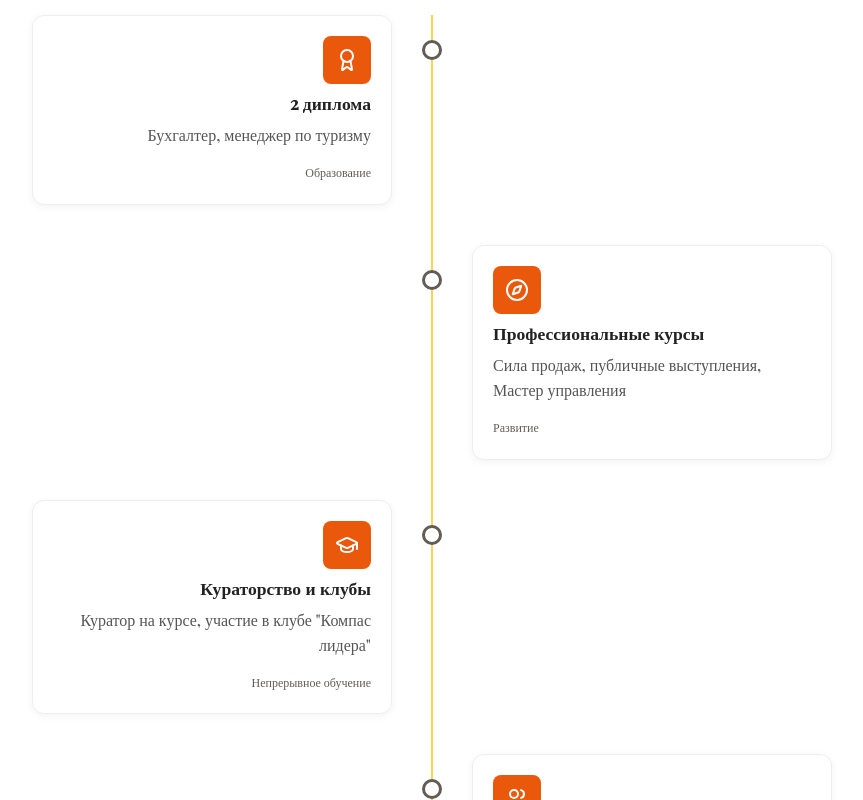
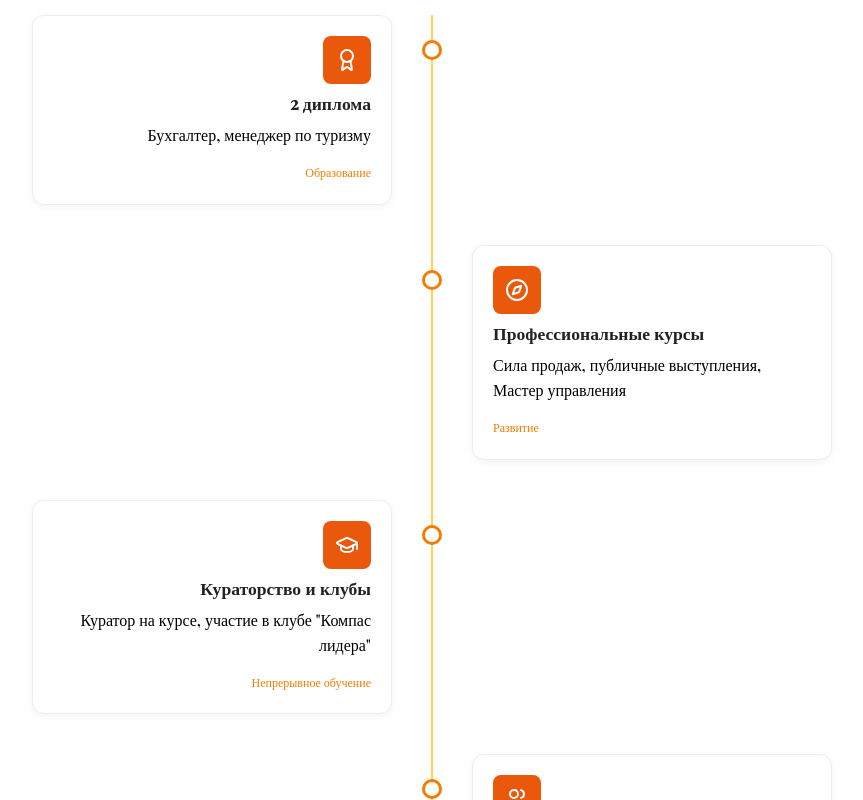
Before and after one commit to ECS1PLE/SvetlanaMinina, a React (Vite) app: page / in a window 1280 px wide. Shown: the part 1680-2480 px from the top of the page, without its empty margins (208-1071 px from the left). Built offline with nearby package versions, Linux system fonts and the light colour scheme.

Commit message:
Fixes colors

```diff
--- a/src/App.css
+++ b/src/App.css
@@ -1,11 +1,11 @@
 @import url("https://fonts.googleapis.com/css2?family=Playfair+Display:wght@500&display=swap");
 :root {
-  --primary: #635c56; /*f57c00*/
+  --primary: #f57c00; /**/
   --secondary: #263238;
   --light-bg: #fff9f0;
   --soft-bg: #fef7e8;
-  --text-dark: #263238;
-  --text-gray: #607d8b;
+  --text-dark: black;
+  --text-gray: black;
   --border-color: #ffd54f;
   --footer-bg: #9e4a1b;
 }
@@ -218,7 +218,7 @@ section h2::after {
 }
 
 .item-content p {
-  color: #555;
+  color: black;
   margin: 5px 0 10px;
 }
 
--- a/src/components/Contacts.tsx
+++ b/src/components/Contacts.tsx
@@ -14,7 +14,7 @@ export const Contacts: React.FC = () => (
         textAlign: "center",
         maxWidth: 600,
         margin: "0 auto 32px",
-        color: "#607d8b",
+        color: "black",
       }}
     >
       Готова обсудить вашу задачу и предложить решение
--- a/src/components/Help.tsx
+++ b/src/components/Help.tsx
@@ -45,7 +45,7 @@ export const Help: React.FC = () => (
         textAlign: "center",
         maxWidth: 600,
         margin: "0 auto 40px",
-        color: "#607d8b",
+        color: "black",
       }}
     >
       Я — практикующий консультант по вопросам карьеры и управления с более чем
--- a/src/components/Reviews.tsx
+++ b/src/components/Reviews.tsx
@@ -32,7 +32,7 @@ export const Reviews: React.FC = () => (
         textAlign: "center",
         maxWidth: "100%",
         margin: "0 auto 32px",
-        color: "#607d8b",
+        color: "black",
       }}
     >
       Что говорят руководители и собственники бизнеса о нашей работе
--- a/src/components/UI/ReviewCard.tsx
+++ b/src/components/UI/ReviewCard.tsx
@@ -12,7 +12,7 @@ export const ReviewCard: React.FC<ReviewCardProps> = ({
   position,
 }) => (
   <div className="review-card">
-    <p style={{ fontStyle: "italic", color: "#607d8b" }}>{`"${text}"`}</p>
+    <p style={{ fontStyle: "italic", color: "black" }}>{`"${text}"`}</p>
     <div className="author">{author}</div>
     <div className="position" style={{ color: "var(--primary)" }}>
       {position}
```
